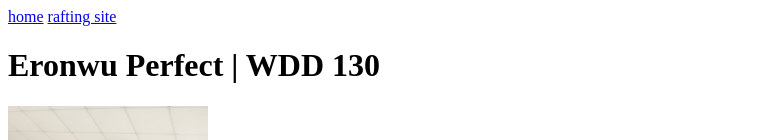
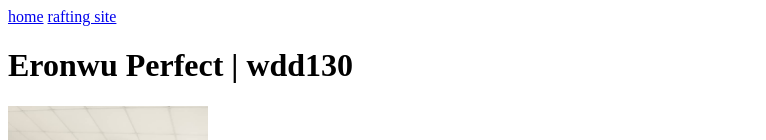
Before and after one commit to perfect74/WDD-130, a plain HTML site: page index.html in a window 1280 px wide. Shown: the top 140 px of the page, without its empty margins (0-766 px from the left). Drawn offline with Linux system fonts and the light colour scheme.

Commit message:
Update index.html

```diff
--- a/index.html
+++ b/index.html
@@ -3,7 +3,7 @@
     <head>
         <meta charset="utf-8">
         <meta name="viewport" content="width=device-width, initial scale=1.0">
-        <title>Eronwu Perfect | WDD 130</title>
+        <title>Eronwu Perfect | wdd130</title>
     </head>
     <body>
         <header>
@@ -14,7 +14,7 @@
         </header>
 
         <main>
-            <h1>Eronwu Perfect | WDD 130</h1>
+            <h1>Eronwu Perfect | wdd130</h1>
             <img src="image/profile.jpg" alt="a headshot of Eronwu Perfect" width="200">
             <p>Hello! my name is Eronwu Perfect and i am from Abia state, Nigeria. I enjoy learning, swimming and coding.</p>
         </main>
```
